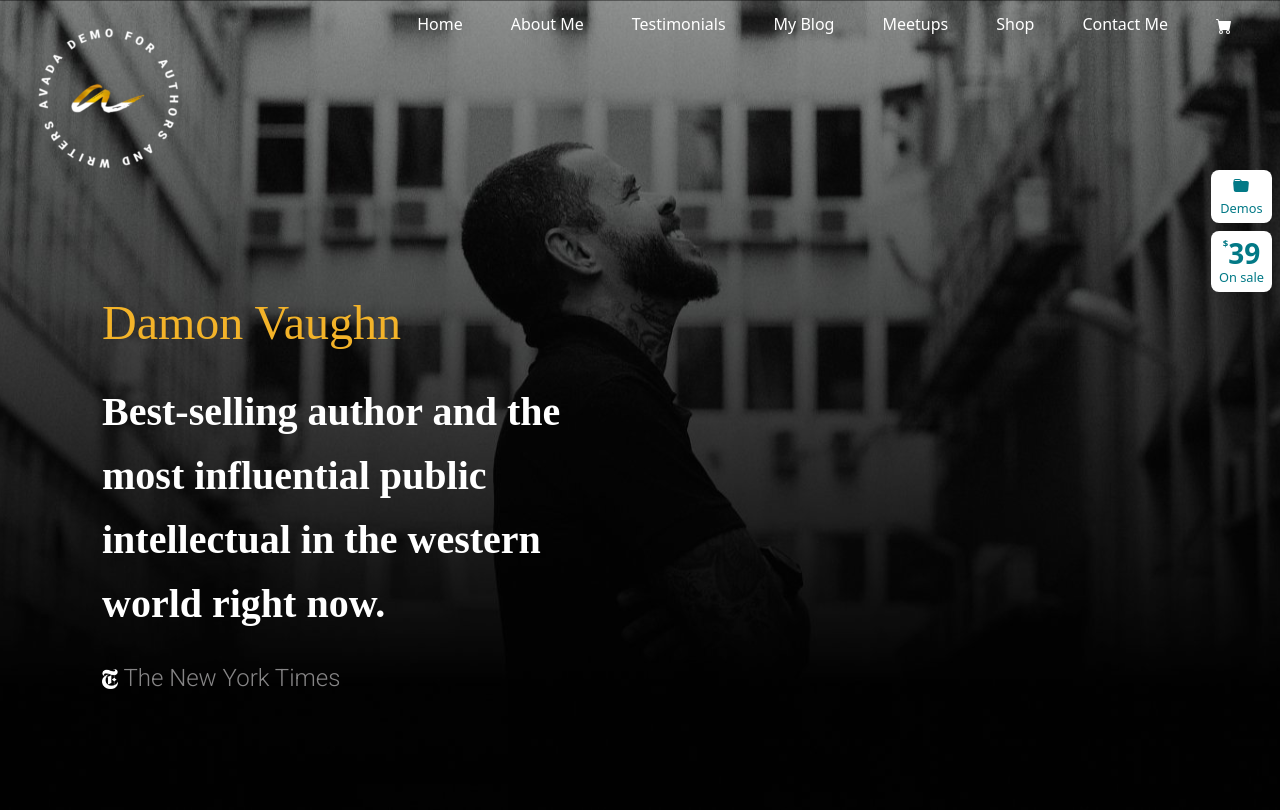
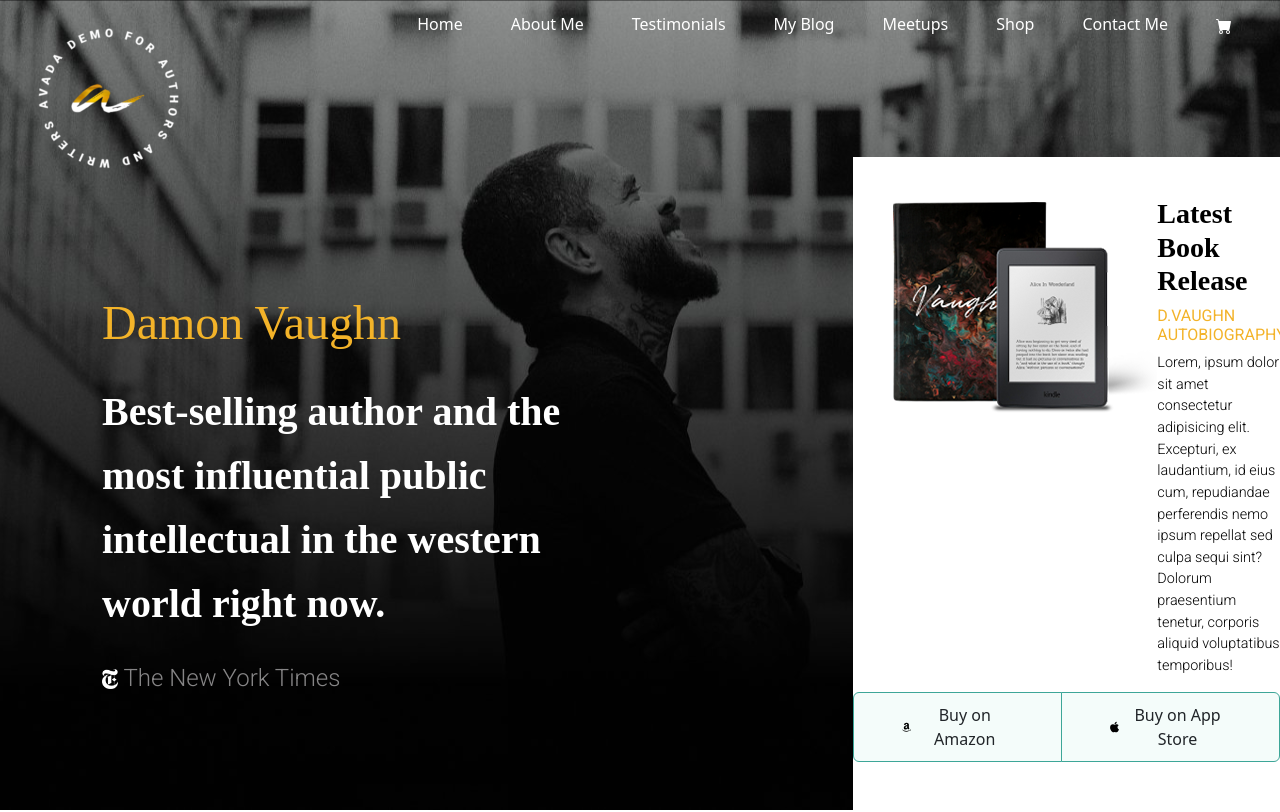
Before and after one commit to FilippoToffoletto/proj-html-vuejs, a Vue app: page / in a window 1280 px wide. Shown: the top 812 px of the page. Built offline with nearby package versions, Linux system fonts and the light colour scheme; a small style sheet from the web is missing.

Commit message:
[add]header shop

```diff
--- a/src/components/AppHeader.vue
+++ b/src/components/AppHeader.vue
@@ -16,7 +16,7 @@ export default {
 </script>
 
 <template>
-    <div class="bg-image">
+    <div class="bg-image position-relative">
 
         <div class="container-fluid">
 
@@ -36,6 +36,36 @@ export default {
                 <h2 class="">Best-selling author and the most influential public intellectual in the western world right now.</h2>
                 <h4><img src="../images/nytimes-logo-white-xsmall.png" alt="" >
                 The New York Times</h4>
+            </div>
+        </div>
+        <div class="col-4 d-xxl-block buy-books">
+            <div class="bg-white py-4">
+                <div class="top pt-3 px-4 d-flex mx-3">
+                    <div class="image">
+                        <img src="../images/book-widget.png" alt="">
+                    </div>
+                    <div class="text">
+                        <h2 class="text-capitalize fs-3">latest book Release</h2>
+                        <h4 class="text-uppercase">D.Vaughn autobiography</h4>
+                        <p class="d-flex overflow-scroll">Lorem, ipsum dolor sit amet consectetur adipisicing elit. Excepturi, ex laudantium, id eius cum, repudiandae perferendis nemo ipsum repellat sed culpa sequi sint? Dolorum praesentium tenetur, corporis aliquid voluptatibus temporibus!</p>
+                    </div>
+                </div>
+                <div class="bottom text-center pb-2">
+                    <div class="btn-group pb-3" role="group" aria-label="Basic outlined example">
+                        <button type="button" class="btn btn-outline-ft px-5">
+                            <svg class="icon" xmlns="http://www.w3.org/2000/svg" viewBox="0 0 448 512">
+                                <path
+                                d="M257.2 162.7c-48.7 1.8-169.5 15.5-169.5 117.5 0 109.5 138.3 114 183.5 43.2 6.5 10.2 35.4 37.5 45.3 46.8l56.8-56S341 288.9 341 261.4V114.3C341 89 316.5 32 228.7 32 140.7 32 94 87 94 136.3l73.5 6.8c16.3-49.5 54.2-49.5 54.2-49.5 40.7-.1 35.5 29.8 35.5 69.1zm0 86.8c0 80-84.2 68-84.2 17.2 0-47.2 50.5-56.7 84.2-57.8v40.6zm136 163.5c-7.7 10-70 67-174.5 67S34.2 408.5 9.7 379c-6.8-7.7 1-11.3 5.5-8.3C88.5 415.2 203 488.5 387.7 401c7.5-3.7 13.3 2 5.5 12zm39.8 2.2c-6.5 15.8-16 26.8-21.2 31-5.5 4.5-9.5 2.7-6.5-3.8s19.3-46.5 12.7-55c-6.5-8.3-37-4.3-48-3.2-10.8 1-13 2-14-.3-2.3-5.7 21.7-15.5 37.5-17.5 15.7-1.8 41-.8 46 5.7 3.7 5.1 0 27.1-6.5 43.1z" />
+                            </svg>
+                            Buy on Amazon</button>
+                        <button type="button" class="btn btn-outline-ft px-5">
+                            <svg class="icon" xmlns="http://www.w3.org/2000/svg" viewBox="0 0 384 512">
+                                    <path
+                                    d="M318.7 268.7c-.2-36.7 16.4-64.4 50-84.8-18.8-26.9-47.2-41.7-84.7-44.6-35.5-2.8-74.3 20.7-88.5 20.7-15 0-49.4-19.7-76.4-19.7C63.3 141.2 4 184.8 4 273.5q0 39.3 14.4 81.2c12.8 36.7 59 126.7 107.2 125.2 25.2-.6 43-17.9 75.8-17.9 31.8 0 48.3 17.9 76.4 17.9 48.6-.7 90.4-82.5 102.6-119.3-65.2-30.7-61.7-90-61.7-91.9zm-56.6-164.2c27.3-32.4 24.8-61.9 24-72.5-24.1 1.4-52 16.4-67.9 34.9-17.5 19.8-27.8 44.3-25.6 71.9 26.1 2 49.9-11.4 69.5-34.3z" />
+                                </svg>
+                            Buy on App Store</button>
+                    </div>
+                </div>
             </div>
         </div>
 
@@ -107,6 +137,44 @@ export default {
         }
     }
 
+.buy-books{
+    position: absolute;
+    bottom: 0;
+    right: 0;
+    .text{
+        color: black;
+        h4{
+            color: $saffron;
+            font-size: 1rem;
+            font-weight: 400;
+        }
+    }
+    .icon{
+        width: 16px;
+        padding-right: 5px;
+        vertical-align: middle;
+    }
+    button{
+        display: flex;
+        align-items: center;
+    }
+    p{
+        font-size: .9rem;
+        font-weight: 300;
+    }
+    .btn-outline-ft{
+        background-color: #F4FCFA;
+        border: 1px solid $btn-green;
+        padding: 10px 20px;
+        cursor: pointer;
+        &:hover{
+            background-color: $btn-green;
+            box-shadow: -2px 0px 20px -4px $btn-green;
+
+        }
+    }
+}
+
 
 
 </style>
```
